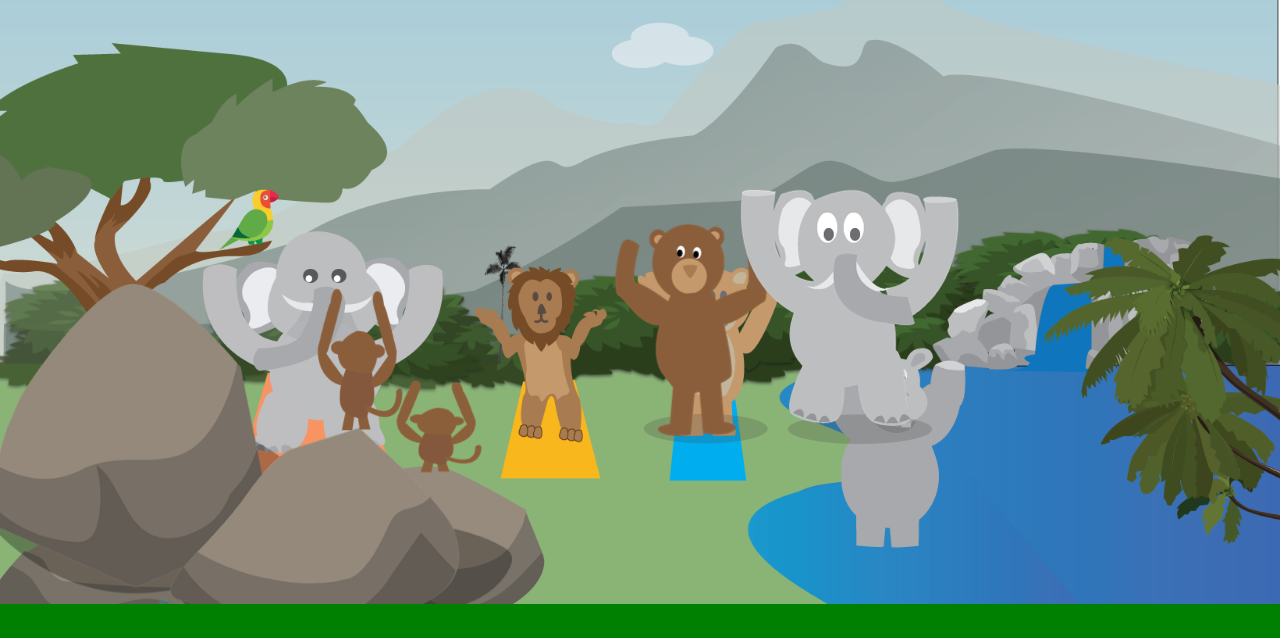
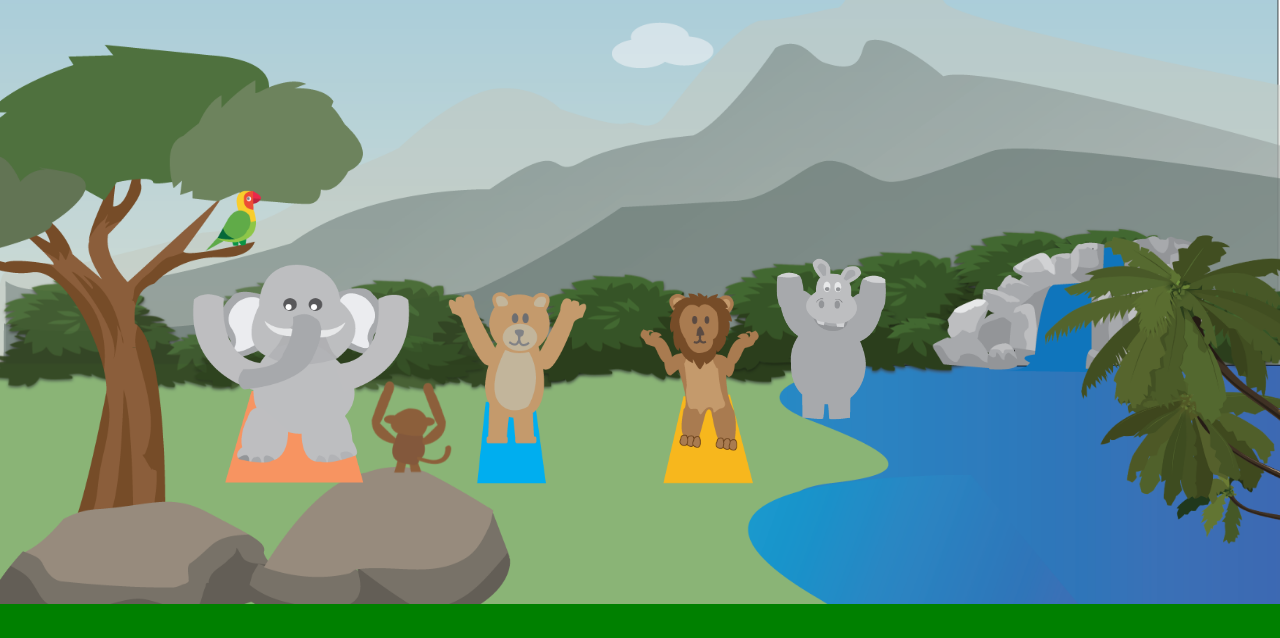
Before and after one commit to abe-m1/yogaApp, a website: page src/index.html in a window 1280 px wide. Shown: the part 248-886 px from the top of the page. Drawn offline with nearby package versions, Linux system fonts and the light colour scheme; some packages are replaced by stand-ins of ours; a script that the page names is missing.

Commit message:
reposition assets

```diff
--- a/src/components/home/home.html
+++ b/src/components/home/home.html
@@ -1,10 +1,21 @@
  <div class="home" style="position: relative">
-   <div style="position: absolute; right: 40%; bottom: 20%">
-    <img src="../../assets/images/bear.png" alt="">
+    <div style="position: absolute;   top: 15%">
+    <h1>Yoga For Kids</h1>
+  </div>
+   <div style="position: absolute; left: 35%; bottom: 15%">
+    <img style="width: 70%" src="../../assets/images/bear_03.png" alt="">
   </div>
 
-  <div style="position: absolute; right: 25%; bottom: 20%">
-    <img src="../../assets/images/elephant.png" alt="">
+  <div style="position: absolute; left: 15%; bottom: 15%">
+    <img style="width: 70%" src="../../assets/images/elephant_03.png" alt="">
+  </div>
+
+  <div style="position: absolute; left: 50%; bottom: 15%">
+    <img style="width: 70%" src="../../assets/images/lion_03.png" alt="">
+  </div>
+
+  <div style="position: absolute; right: 25%; bottom: 23%">
+    <img style="width: 60%" src="../../assets/images/hippo_03.png" alt="">
   </div>
   <div class="container">
     <!--<div class="title">
--- a/src/components/home/home.scss
+++ b/src/components/home/home.scss
@@ -15,11 +15,11 @@
 
 .home {
     height: 100vh;
-    background-image: url('../../assets/images/fore-ground-rocks.png'),url('../../assets/images/yoga1.png');
+    background-image: url('../../assets/images/tree.png'),url('../../assets/images/yoga-back.png');
     background-size: cover;
     background-repeat: no-repeat;
     background-position: left bottom, center bottom;
-    background-size: 40% 40%, 100% 100%;
+    background-size: 40% 70%, 100% 100%;
     position: relative;
     .container {
 
```
Also changed, not shown: src/assets/css/main.css, src/assets/images/tree.png (renamed from src/assets/images/tree_02.png), src/assets/images/yoga-back.png (added).
